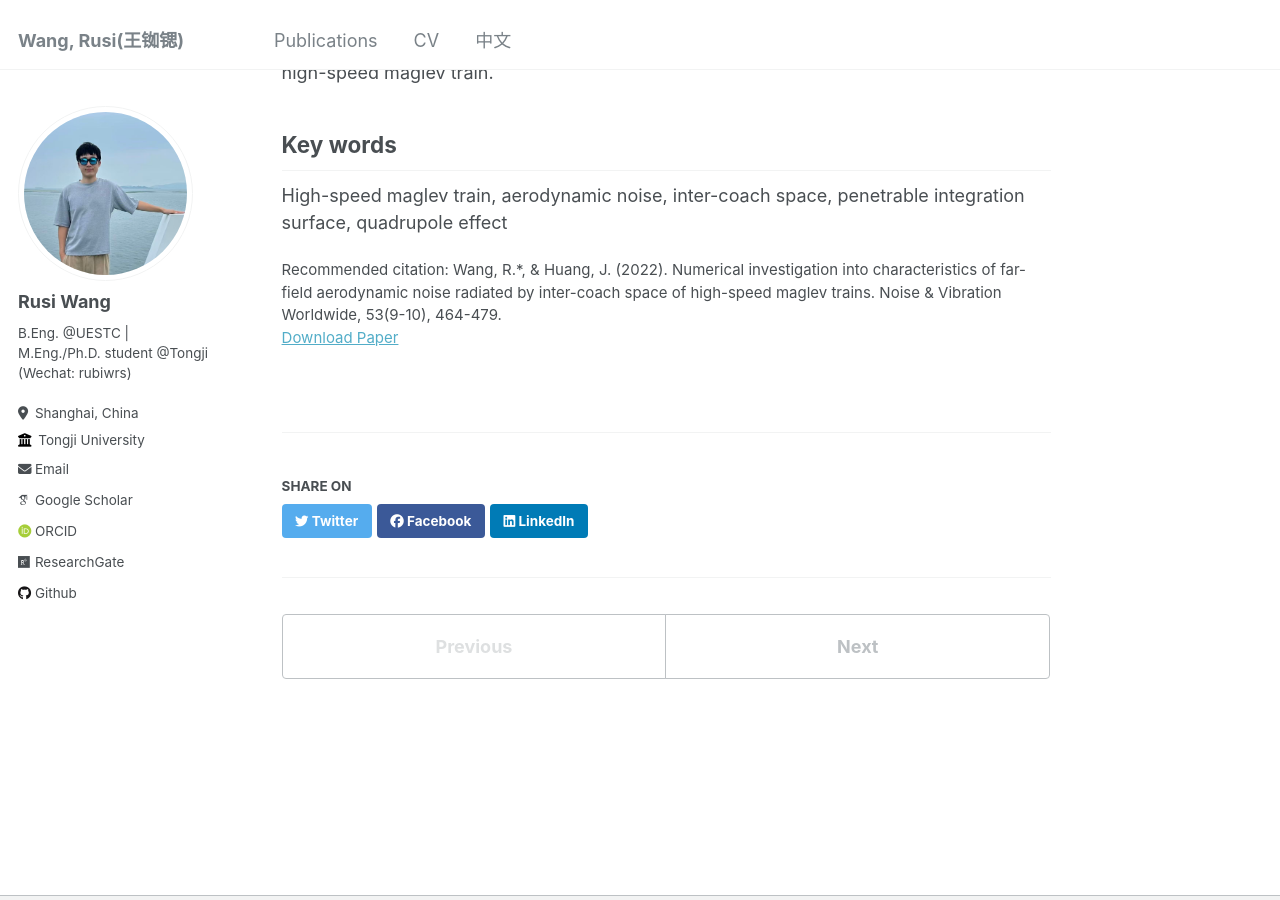
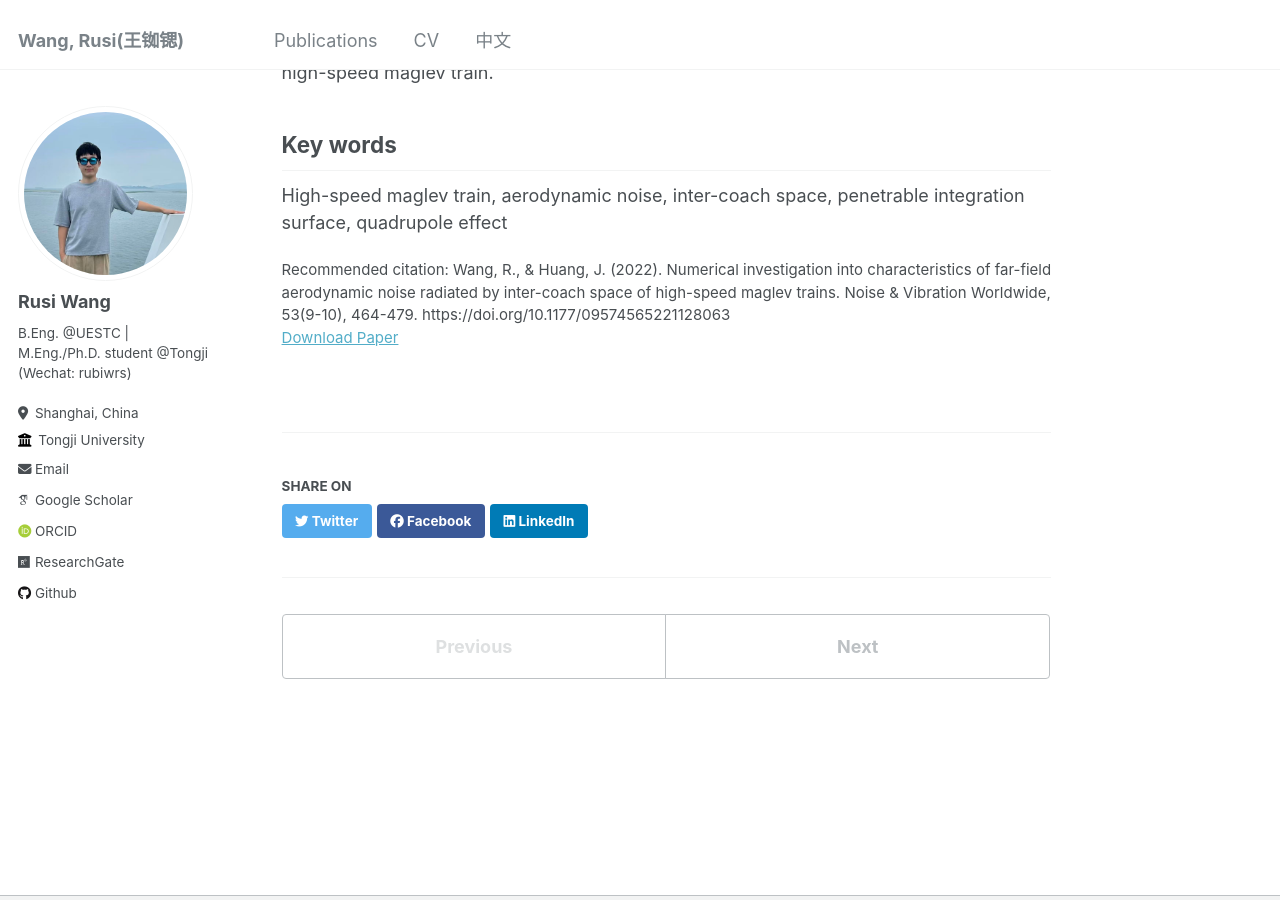
Before and after one commit to RusiWang99/RusiWang99.github.io, a Jekyll site: the page built from _publications/2022-10-20-Numerical investigation into characteristics of far-field aerodynamic noise radiated by inter-coach space of high-speed maglev trains.md, in a window 1280 px wide and 900 px high, scrolled down 862 px. Built offline with Jekyll 4.4.1, drawn with Linux system fonts in a browser that asks for light colours; some web fonts are replaced; part of the change alters nothing that is shown.

Commit message:
Update 2022-10-20-Numerical investigation into characteristics of far-field aerodynamic noise radiated by inter-coach space of high-speed maglev trains.md

```diff
--- a/_publications/2022-10-20-Numerical investigation into characteristics of far-field aerodynamic noise radiated by inter-coach space of high-speed maglev trains.md
+++ b/_publications/2022-10-20-Numerical investigation into characteristics of far-field aerodynamic noise radiated by inter-coach space of high-speed maglev trains.md
@@ -6,7 +6,7 @@ excerpt: ''
 date: 2022-10-20
 venue: 'Noise & Vibration Worldwide'
 paperurl: 'https://sage.cnpereading.com/paragraph/article/?doi=10.1177/09574565221128063'
-citation: 'Wang, R.*, & Huang, J. (2022). Numerical investigation into characteristics of far-field aerodynamic noise radiated by inter-coach space of high-speed maglev trains. Noise & Vibration Worldwide, 53(9-10), 464-479.'
+citation: 'Wang, R., & Huang, J. (2022). Numerical investigation into characteristics of far-field aerodynamic noise radiated by inter-coach space of high-speed maglev trains. Noise & Vibration Worldwide, 53(9-10), 464-479. https://doi.org/10.1177/09574565221128063'
 ---
 
 ## Abstract
```
